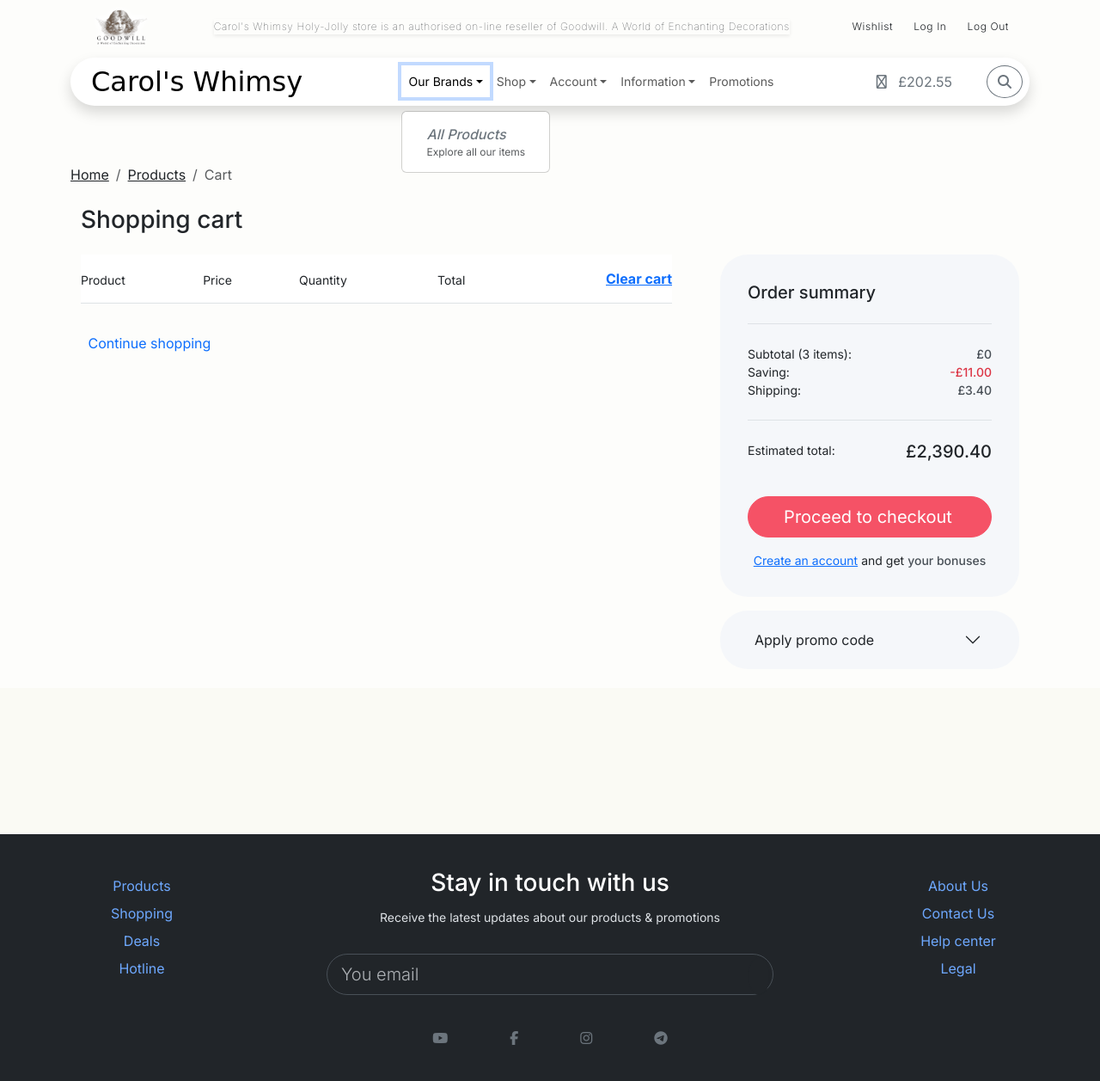
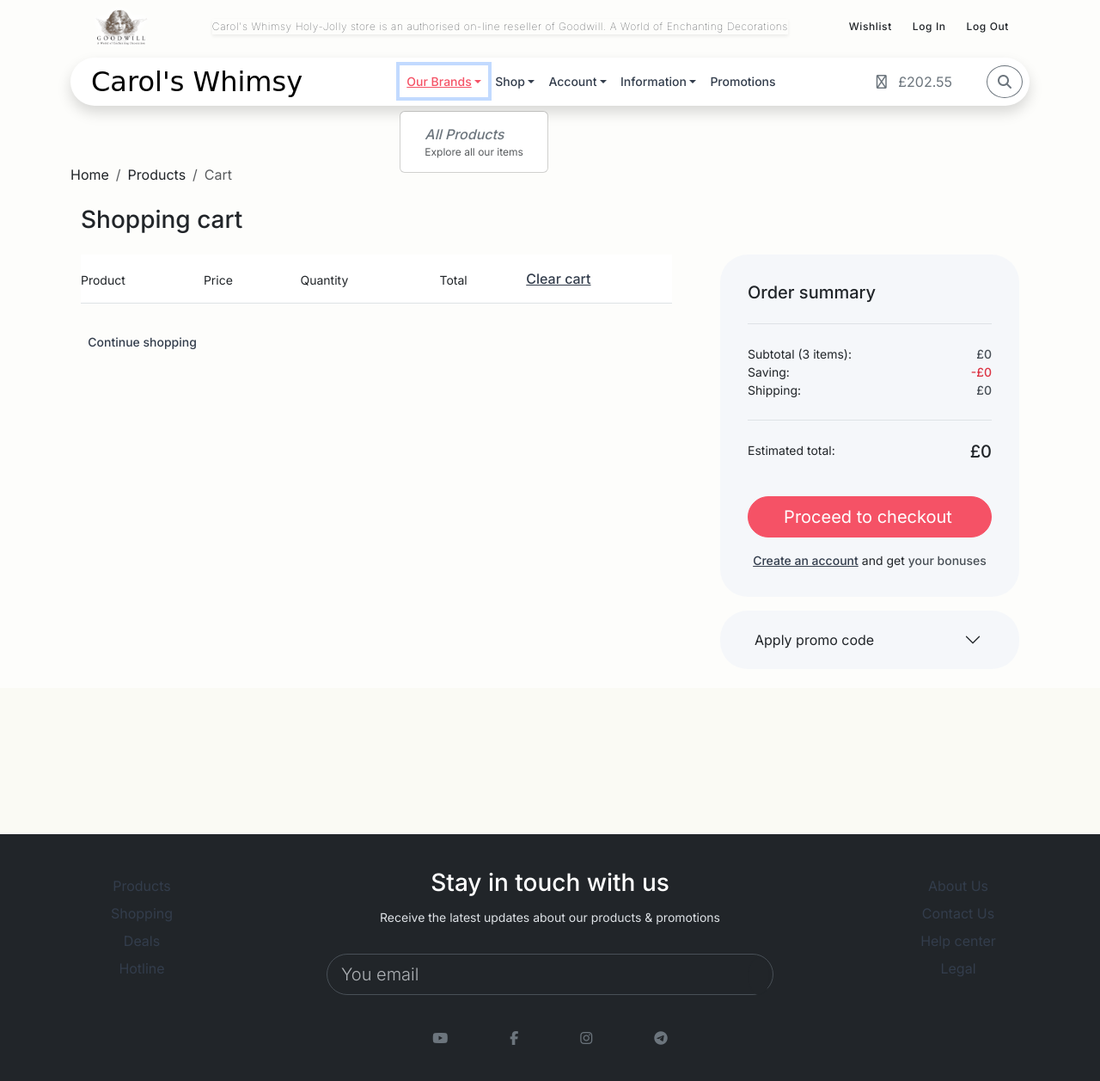
Before and after one commit to Mykola-CI/carols-whimsy, a Django app: page /cart/summary/ in a window 1280 px wide, after a click on "Our Brands". Shown: the whole page at 86% size. Run offline with Django 5.2, Linux system fonts and the light colour scheme; lists and menus that the app fills with data are empty; some libraries are stand-ins or nearby versions; some web fonts are replaced.

Commit message:
Provide for item quantities, subtotals, cart total, and cart grand total, no logic for saving and shipping yet

```diff
--- a/cart/templates/cart/cart_summary.html
+++ b/cart/templates/cart/cart_summary.html
@@ -43,10 +43,13 @@
                                     <th scope="col" class="text-body fs-sm fw-normal py-3 d-none d-md-table-cell"><span
                                             class="text-body">Total</span></th>
                                     <th scope="col" class="py-0 px-0">
-                                        <div class="nav justify-content-end">
+                                        <div class="nav justify-content-start">
                                             <button type="button"
-                                                class="nav-link d-inline-block text-decoration-underline text-nowrap py-3 px-0">Clear
-                                                cart</button>
+                                                class="nav-link d-inline-block text-decoration-underline text-nowrap py-3 px-0 fs-6">
+                                                <span class="d-none d-sm-inline">Clear cart</span>
+                                                <span class="d-sm-none fs-xl"><i
+                                                        class="fa-sharp-duotone fa-solid fa-cart-circle-xmark"></i></span>
+                                            </button>
                                         </div>
                                     </th>
                                 </tr>
@@ -60,35 +63,47 @@
                                         <div class="d-flex align-items-center">
                                             {% if product.image %}
                                             <a href="{% url 'product_detail' product.id %}" class="flex-shrink-0">
-                                                <img class="card-img-top img-fluid " style="aspect-ratio: 1 / 1; object-fit: cover; object-position: top; width: 110px;" src="{{ product.image.url }}" alt="{{ product.name }}">
+                                                <img class="card-img-top img-fluid "
+                                                    style="aspect-ratio: 1 / 1; object-fit: cover; object-position: top; width: 100px;"
+                                                    src="{{ product.image.url }}" alt="{{ product.name }}">
                                             </a>
                                             {% else %}
                                             <a href="{% url 'product_detail' product.id %}" class="flex-shrink-0">
-                                                <img class="card-img-top img-fluid" style="aspect-ratio: 1 / 1; object-fit: cover; object-position: top; width: 110px;" src="{{ MEDIA_URL }}noimage.png"
-                                                    alt="{{ product.name }}">
+                                                <img class="card-img-top img-fluid"
+                                                    style="aspect-ratio: 1 / 1; object-fit: cover; object-position: top; width: 110px;"
+                                                    src="{{ MEDIA_URL }}noimage.png" alt="{{ product.name }}">
                                             </a>
                                             {% endif %}
                                             <div class="w-100 min-w-0 ps-2 ps-xl-3 count-input-cart truncate">
-                                                <h5 class="d-flex animate-underline mb-2">
-                                                    <a class="d-block fs-sm fw-medium text-truncate animate-target"
+                                                <h5 class="d-flex mb-2">
+                                                    <a class="d-block fs-sm fw-medium"
                                                         href="{% url 'product_detail' product.id %}">{{ product.name }}</a>
                                                 </h5>
                                                 <ul class="list-unstyled gap-1 fs-xs mb-0">
                                                     <li><span class="text-body-secondary">Brand:</span> <span
-                                                            class="text-dark-emphasis fw-medium">{{ product.brand.friendly_name }}</span></li>
+                                                            class="text-dark-emphasis fw-medium">{{ product.brand.friendly_name }}</span>
+                                                    </li>
                                                     <li><span class="text-body-secondary">Material:</span> <span
-                                                            class="text-dark-emphasis fw-medium">{{ product.material }}</span></li>
+                                                            class="text-dark-emphasis fw-medium">{{ product.material }}</span>
+                                                    </li>
                                                     <li class="d-xl-none"><span
                                                             class="text-body-secondary">Price:</span> <span
-                                                            class="text-dark-emphasis fw-medium">£{{ product.price }}</span></li>
+                                                            class="text-dark-emphasis fw-medium">£{{ product.price }}</span>
+                                                    </li>
                                                 </ul>
                                                 <div class="count-input rounded-2 d-md-none mt-3">
                                                     <button type="button" class="btn btn-sm btn-icon" data-decrement
                                                         aria-label="Decrement quantity">
                                                         <i class="fa-regular fa-minus"></i>
                                                     </button>
-                                                    <input type="number" class="form-control form-control-sm" value="1"
-                                                        readonly>
+                                                    {% for key, value in items_quantities.items %}
+                                                    {% if key == product.id|slugify %}
+                                                    {% with quantity=value %}
+                                                    <input type="number" class="form-control form-control-sm"
+                                                        value="{{ quantity }}" readonly>
+                                                    {% endwith %}
+                                                    {% endif %}
+                                                    {% endfor %}
                                                     <button type="button" class="btn btn-sm btn-icon" data-increment
                                                         aria-label="Increment quantity">
                                                         <i class="fa-regular fa-plus"></i>
@@ -104,14 +119,27 @@
                                                 aria-label="Decrement quantity">
                                                 <i class="fa-regular fa-minus"></i>
                                             </button>
-                                            <input type="number" class="form-control" value="1" readonly>
+                                            {% for key, value in items_quantities.items %}
+                                            {% if key == product.id|slugify %}
+                                            {% with quantity=value %}
+                                            <input type="number" class="form-control" value="{{ quantity }}" readonly>
+                                            {% endwith %}
+                                            {% endif %}
+                                            {% endfor %}
                                             <button type="button" class="btn btn-icon" data-increment
                                                 aria-label="Increment quantity">
                                                 <i class="fa-regular fa-plus"></i>
                                             </button>
                                         </div>
                                     </td>
-                                    <td class="h6 py-3 d-none d-md-table-cell">£899.00</td>
+                                    <td class="h6 py-3 d-none d-md-table-cell">
+                                        £
+                                        {% for key, value in cart_subtotals.items %}
+                                        {% if key == product.id|slugify %}
+                                        {{ value }}
+                                        {% endif %}
+                                        {% endfor %}
+                                    </td>
                                     <td class="text-end py-3 px-0">
                                         <button type="button" class="btn-close fs-sm" data-bs-toggle="tooltip"
                                             data-bs-custom-class="tooltip-sm" data-bs-title="Remove"
@@ -125,9 +153,8 @@
 
                         <div class="nav position-relative z-2 mb-4 mb-lg-0">
                             <a class="nav-link animate-underline px-0" href="{% url 'catalog' %}">
-                                <i class="ci-chevron-left fs-lg me-1"></i>
-                                <i class="fa-duotone fa-solid fa-chevrons-left"></i>
-                                <span class="">Continue shopping</span>
+                                <i class="fa-duotone fa-solid fa-chevrons-left fs-lg me-1"></i>
+                                <span class="fs-sm">Continue shopping</span>
                             </a>
                         </div>
                     </div>
@@ -147,19 +174,20 @@
                                     </li>
                                     <li class="d-flex justify-content-between">
                                         Saving:
-                                        <span class="text-danger fw-medium">-£11.00</span>
+                                        <span class="text-danger fw-medium">-£{{ saving }}</span>
                                     </li>
                                     <li class="d-flex justify-content-between">
                                         Shipping:
-                                        <span class="text-dark-emphasis fw-medium">£3.40</span>
+                                        <span class="text-dark-emphasis fw-medium">£{{ ship_cost }}</span>
                                     </li>
                                 </ul>
                                 <div class="border-top pt-4 mt-4">
                                     <div class="d-flex justify-content-between mb-3">
                                         <span class="fs-sm">Estimated total:</span>
-                                        <span class="h5 mb-0">£2,390.40</span>
+                                        <span class="h5 mb-0">£{{ grand_total }}</span>
                                     </div>
-                                    <a class="btn btn-lg btn-primary rounded-pill w-100 mt-4" href="checkout-v1-delivery-1.html">
+                                    <a class="btn btn-lg btn-primary rounded-pill w-100 mt-4"
+                                        href="checkout-v1-delivery-1.html">
                                         Proceed to checkout
                                         <i class="ci-chevron-right fs-lg ms-1 me-n1"></i>
                                     </a>
--- a/cart/views.py
+++ b/cart/views.py
@@ -12,9 +12,7 @@ def cart_summary(request):
     Return: render the cart summary template
     """
 
-    cart = Cart(request)
-
-    return render(request, 'cart/cart_summary.html', {'cart': cart})
+    return render(request, 'cart/cart_summary.html')
 
 
 def add_to_cart(request):
--- a/static/css/base.css
+++ b/static/css/base.css
@@ -113,6 +113,17 @@ select:hover {
     background-color: transparent !important;
 }
 
+.nav-link {
+    background: none;
+    border: 0;
+    color: #333d4c;
+    font-weight: 500;
+    padding: 0.5rem 1.25rem;
+    text-decoration: none;
+    transition: color .2s ease-in-out, background-color .2s ease-in-out, border-color .2s ease-in-out;
+}
+
+
 /* Body */
 html,
 body {
@@ -127,6 +138,17 @@ body {
     display: flex;
     flex-direction: column;
     min-height: 100vh;
+}
+
+a {
+    color: inherit;
+    text-decoration: none !important;
+}
+
+a:not(.btn):hover,
+a:not(.btn):focus {
+    color: #f55266 !important;
+    text-decoration: underline !important;
 }
 
 #header-search-dropdown {
```
Also changed, not shown: cart/cart.py (+10 -0 lines), cart/cart_context_processor.py (+16 -0 lines).
